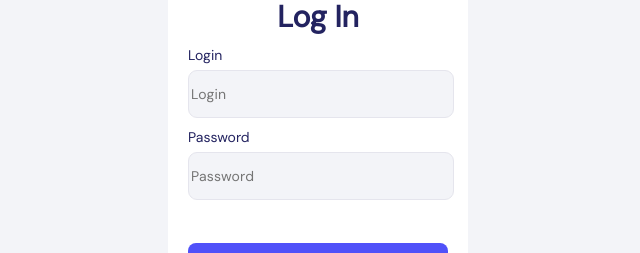
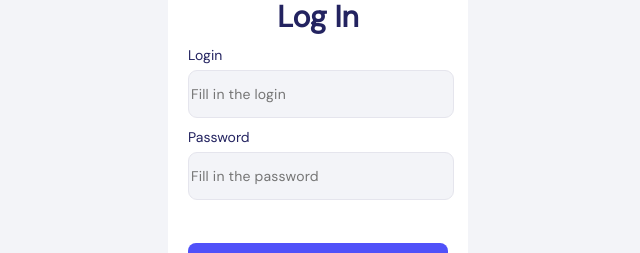
Before and after one commit to NikolayKot/TaskManager, a Nuxt app: page / in a window 1280 px wide. Shown: the part 306-559 px from the top of the page, without its empty margins (322-962 px from the left). Built offline with nearby package versions, Linux system fonts and the light colour scheme.

Commit message:
Исправил плеисхолдеры у инпутов, и пробелы

```diff
--- a/components/LoginForm.vue
+++ b/components/LoginForm.vue
@@ -8,7 +8,7 @@
             <label class="label-text">
                 Login
 
-                <input :class="{active: isWrong}" type="text" placeholder="Login" v-model="login">
+                <input :class="{active: isWrong}" type="text" placeholder="Fill in the login" v-model="login">
             </label>
         </div>
 
@@ -16,7 +16,7 @@
             <label class="label-text">
                 Password
 
-                <input :class="{active: isWrong}" type="password" placeholder="Password" v-model="password">
+                <input :class="{active: isWrong}" type="password" placeholder="Fill in the password" v-model="password">
             </label>
 
             <div :class="{'wrong-input': isWrong}" class="visible">Password or username entered incorrectly.</div>
--- a/components/RegistrationForm.vue
+++ b/components/RegistrationForm.vue
@@ -9,7 +9,7 @@
             <label class="label-text">
                 Login
 
-                <input :class="{active: isWrong}" type="text" placeholder="Login" v-model="login">
+                <input :class="{active: isWrong}" type="text" placeholder="Fill in the login" v-model="login">
             </label>
         </div>
 
@@ -17,7 +17,7 @@
             <label class="label-text">
                 Password
 
-                <input :class="{active: isWrong}" type="password" placeholder="Password" v-model="password">
+                <input :class="{active: isWrong}" type="password" placeholder="Fill in the password" v-model="password">
             </label>
         </div>
 
@@ -25,7 +25,7 @@
             <label class="label-text">
                 Repeat the password
 
-                <input :class="{active: isWrong}" type="password" placeholder="Repeat the password" v-model="repeatPassword">
+                <input :class="{active: isWrong}" type="password" placeholder="Fill in the password again" v-model="repeatPassword">
             </label>
 
             <div :class="{'wrong-input': isWrong}" class="visible">Passwords do not match, check the correctness of the input.</div>
--- a/pages/profile.vue
+++ b/pages/profile.vue
@@ -5,9 +5,9 @@
 </template>
 
 <script>
-    export default{
-        beforeMount(){
-            if(localStorage.login == undefined || localStorage.login == ''){
+    export default {
+        beforeMount() {
+            if (localStorage.login == undefined || localStorage.login == ' ') {
                 window.location.href = '/'
             }
         }
```
